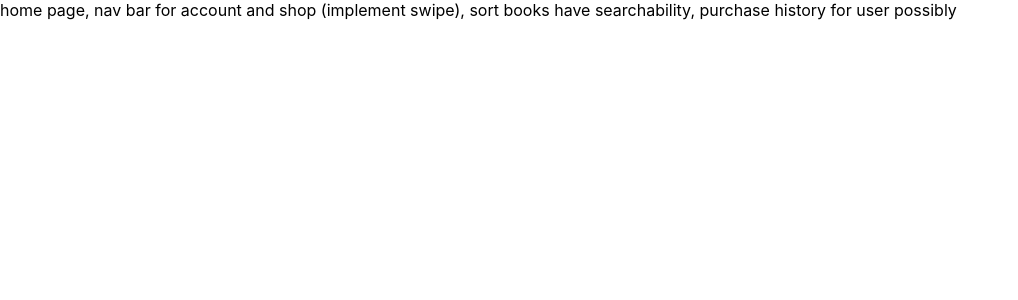
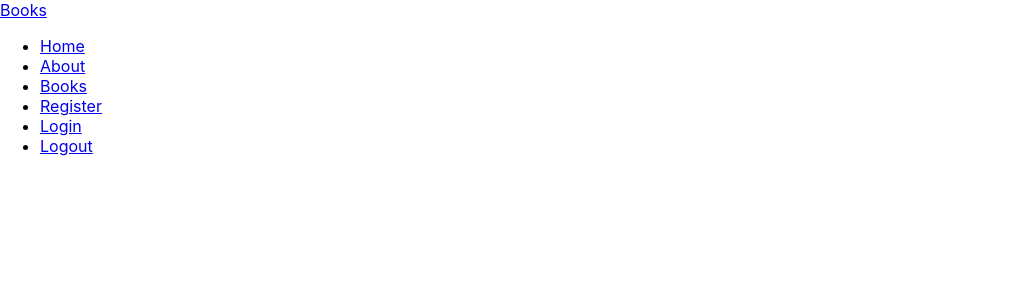
Before and after one commit to Qdog2/BookShop, a React (Create React App) app in the folder frontend/frontend/: page / in a window 1280 px wide. Shown: the top 300 px of the page, without its empty margins (0-1018 px from the left). Built offline with nearby package versions, Linux system fonts and the light colour scheme.

Commit message:
navbar structure

```diff
--- a/frontend/frontend/src/App.js
+++ b/frontend/frontend/src/App.js
@@ -1,9 +1,12 @@
-
+import React from 'react';
 import './App.css';
+import Navbar from './components/navbar';
 
 function App() {
   return (
-    "home page, nav bar for account and shop (implement swipe), sort books have searchability, purchase history for user possibly"
+    <div>
+        <Navbar />
+    </div>
   );
 }
 
--- /dev/null
+++ b/frontend/frontend/src/components/navbar.js
@@ -0,0 +1,25 @@
+import React from 'react';
+
+function Navbar() {
+
+    return (
+        <nav className="nav">
+            <a href="#" className="brand">Books</a>
+            <ul className="nav__menu">
+                <li className="nav__item"><a href="#" className="nav__link">Home</a></li>
+                <li className="nav__item"><a href="#" className="nav__link">About</a></li>
+                <li className="nav__item"><a href="#" className="nav__link">Books</a></li>
+                <li className="nav__item"><a href="#" className="nav__link">Register</a></li>
+                <li className="nav__item"><a href="#" className="nav__link">Login</a></li>
+                <li className="nav__item"><a href="#" className="nav__link">Logout</a></li>
+            </ul>
+            <div className="nav__toggler">
+                <div className="line1"></div>
+                <div className="line2"></div>
+                <div className="line3"></div>
+            </div>
+        </nav>
+    );
+}
+
+export default Navbar;
```
Also changed, not shown: frontend/frontend/src/navbar.css (added).
